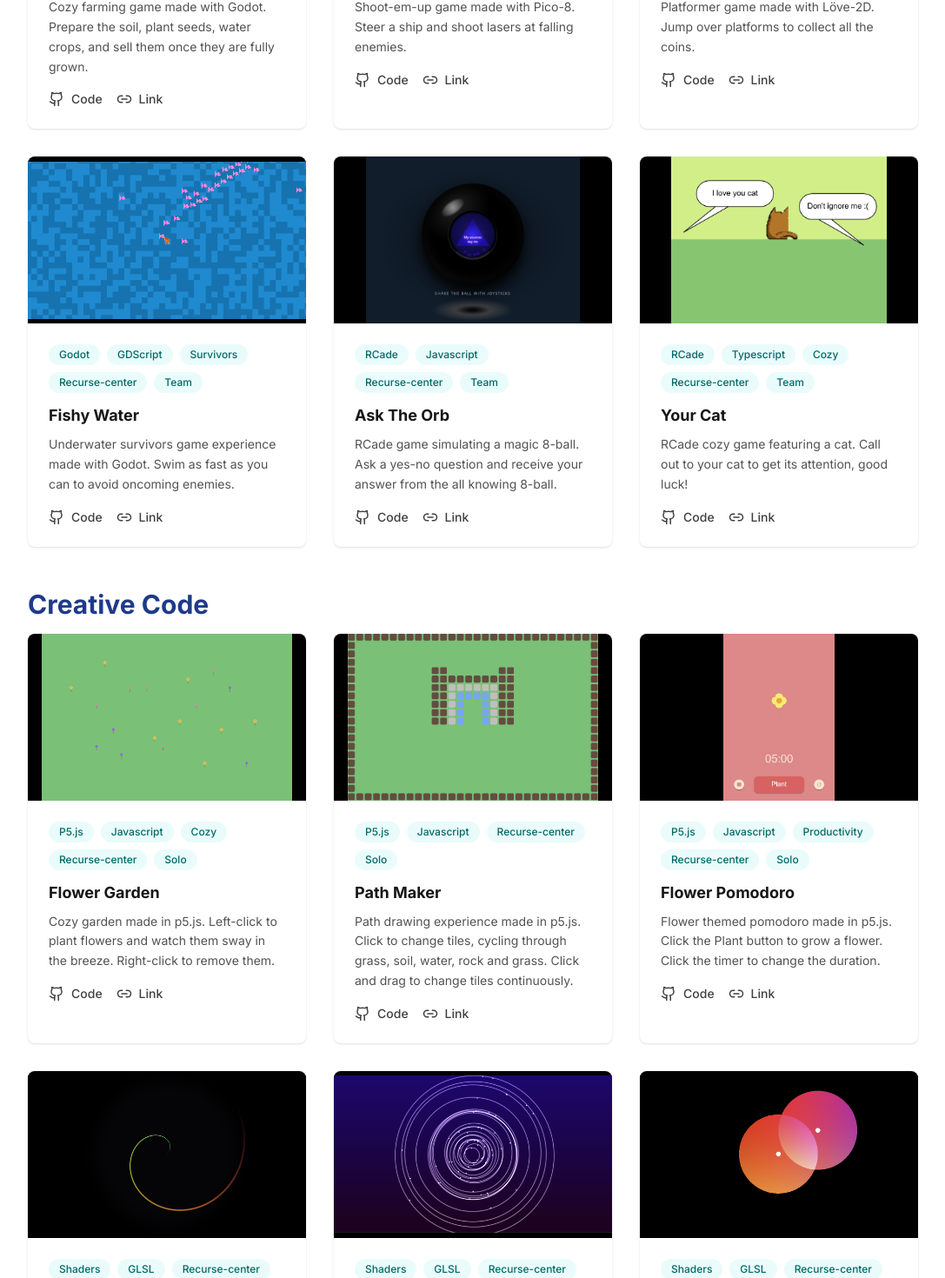
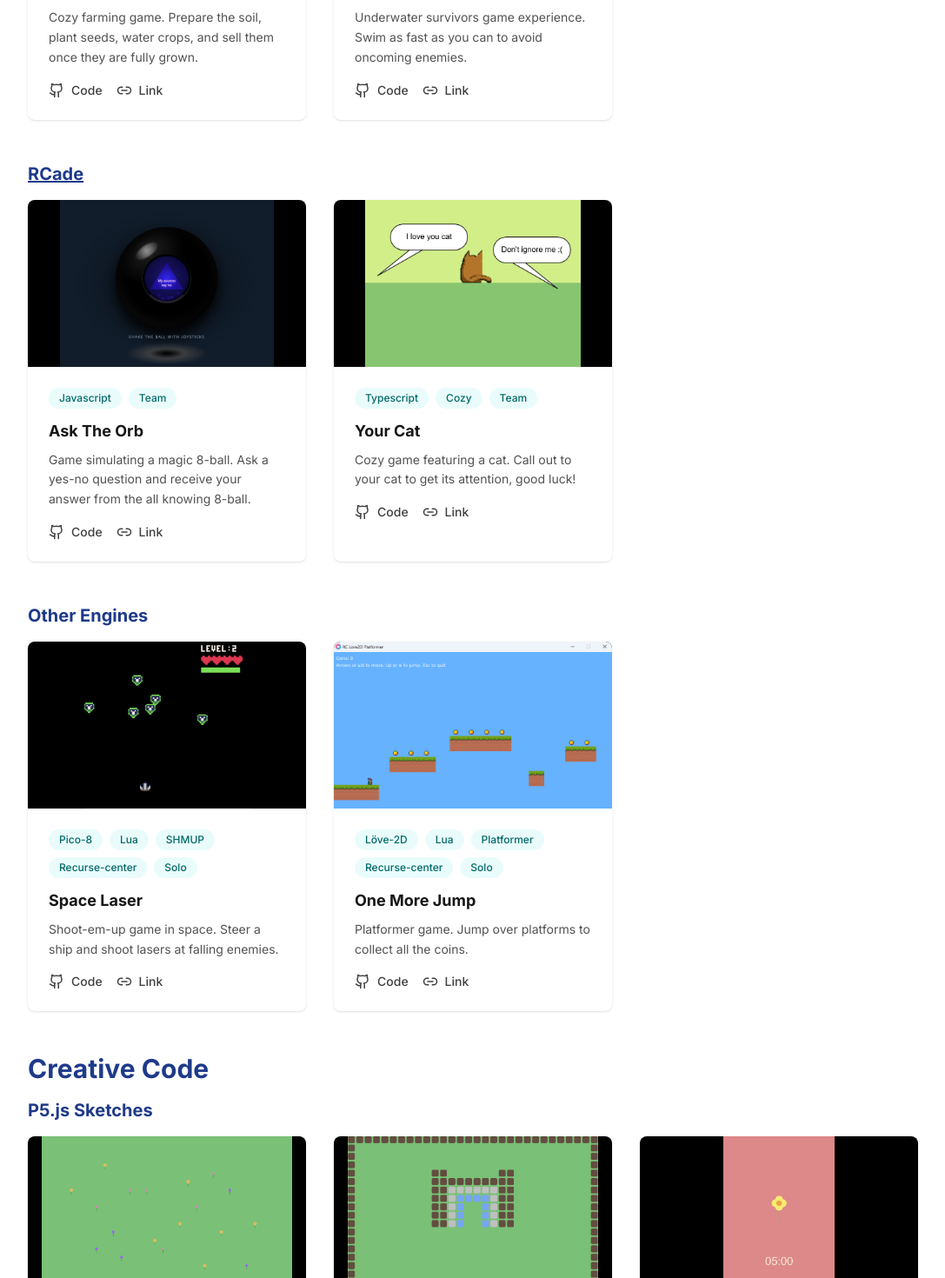
Before and after one commit to nadia-nh/nextjs-website, a Next.js app: page /projects in a window 1280 px wide. Shown: the part 1229-2699 px from the top of the page at 87% size, without its empty margins (96-1183 px from the left). Built offline with nearby package versions, Linux system fonts and the light colour scheme.

Commit message:
Add more subcategories and remove tags

```diff
--- a/app/projects/page.jsx
+++ b/app/projects/page.jsx
@@ -1,5 +1,12 @@
 import ProjectCard from './project-card';
-import { applications, games, creative_code } from './project.data.jsx';
+import {
+    applications,
+    games_godot,
+    games_rcade,
+    games_other,
+    sketches,
+    shaders
+} from './project.data.jsx';
 
 export const metadata = {
     title: 'Projects'
@@ -11,7 +18,8 @@ export default function ProjectsPage() {
             {/* Page Header */}
             <div className="mb-12">
                 <h1 className="mb-4">Projects</h1>
-                <p className="text-lg text-neutral-600 dark:text-neutral-400 max-w-2xl" style={{ color: 'var(--text-color)', opacity: 0.8 }}>
+                <p className="text-lg text-neutral-600 dark:text-neutral-400 max-w-2xl"
+                    style={{ color: 'var(--text-color)', opacity: 0.8 }}>
 
                 </p>
             </div>
@@ -29,21 +37,56 @@ export default function ProjectsPage() {
 
             <h2 className="mb-4">Games</h2>
 
-            {/* Games Grid */}
+            <h3 className="mb-4">Godot Engine</h3>
+            {/* Godot Games Grid */}
             <div className="grid gap-8 sm:grid-cols-2 lg:grid-cols-3">
-                {games.map((game) => (
+                {games_godot.map((game) => (
                     <ProjectCard key={game.id} project={game} />
                 ))}
             </div>
 
             <br /><br />
+            <h3 className="mb-4">
+                <a
+                href='https://github.com/fcjr/RCade'
+                target="_blank"
+                aria-label="RCade repository">
+                RCade
+                </a>
+            </h3>
+            {/* RCade Games Grid */}
+            <div className="grid gap-8 sm:grid-cols-2 lg:grid-cols-3">
+                {games_rcade.map((game) => (
+                    <ProjectCard key={game.id} project={game} />
+                ))}
+            </div>
 
+            <br /><br />
+            <h3 className="mb-4">Other Engines</h3>
+            {/* Other Games Grid */}
+            <div className="grid gap-8 sm:grid-cols-2 lg:grid-cols-3">
+                {games_other.map((game) => (
+                    <ProjectCard key={game.id} project={game} />
+                ))}
+            </div>
+
+            <br /><br />
             <h2 className="mb-4">Creative Code</h2>
+
+            <h3 className="mb-4">P5.js Sketches</h3>
 
             {/* Creative Code Grid */}
             <div className="grid gap-8 sm:grid-cols-2 lg:grid-cols-3">
-                {creative_code.map((creative_code) => (
-                    <ProjectCard key={creative_code.id} project={creative_code} />
+                {sketches.map((sketch) => (
+                    <ProjectCard key={sketch.id} project={sketch} />
+                ))}
+            </div>
+
+            <br /><br />
+            <h3 className="mb-4">Time-based Shaders</h3>
+            <div className="grid gap-8 sm:grid-cols-2 lg:grid-cols-3">
+                {shaders.map((shader) => (
+                    <ProjectCard key={shader.id} project={shader} />
                 ))}
             </div>
         </div>
--- a/app/projects/project.data.jsx
+++ b/app/projects/project.data.jsx
@@ -38,21 +38,57 @@ export const applications = [
     },
 ];
 
-export const games = [
+export const games_godot = [
     {
         id: 1,
         title: 'Plant And Prosper',
-        description: `Cozy farming game made with Godot.
+        description: `Cozy farming game.
             Prepare the soil, plant seeds, water crops, and sell them once they are fully grown.`,
         image: screenshotRcGodotFarmRpg,
         liveUrl: 'https://forgepixel.itch.io/plant-and-prosper',
         githubUrl: 'https://github.com/nadia-nh/rc-godot-farm-rpg',
-        tags: ['Godot', 'GDScript', 'Cozy', 'Recurse-center', 'Solo']
+        tags: ['GDScript', 'Cozy', 'Solo']
     },
     {
         id: 2,
+        title: 'Fishy Water',
+        description: `Underwater survivors game experience.
+            Swim as fast as you can to avoid oncoming enemies.`,
+        image: screenshotRcSurvivors,
+        liveUrl: 'https://forgepixel.itch.io/fishy-water',
+        githubUrl: 'https://github.com/nadia-nh/rc-survivors-game',
+        tags: ['GDScript', 'Survivors', 'Team']
+    },
+];
+
+export const games_rcade = [
+    {
+        id: 1,
+        title: 'Ask The Orb',
+        description: `Game simulating a magic 8-ball.
+            Ask a yes-no question and receive your answer from the all knowing 8-ball.`,
+        image: screenshotRc8Ball,
+        liveUrl: 'https://editor.p5js.org/nadia-nh/full/VKEy3PDBB',
+        githubUrl: 'https://github.com/nadia-nh/rc-8-ball-rcade',
+        tags: ['Javascript', 'Team']
+    },
+    {
+        id: 2,
+        title: 'Your Cat',
+        description: `Cozy game featuring a cat.
+            Call out to your cat to get its attention, good luck!`,
+        image: screenshotRcCatIgnore,
+        liveUrl: 'https://editor.p5js.org/nadia-nh/full/lWcGcg2eZ',
+        githubUrl: 'https://github.com/sllewely/cat-ignore',
+        tags: ['Typescript', 'Cozy', 'Team']
+    },
+];
+
+export const games_other = [
+    {
+        id: 1,
         title: 'Space Laser',
-        description: `Shoot-em-up game made with Pico-8.
+        description: `Shoot-em-up game in space.
             Steer a ship and shoot lasers at falling enemies.`,
         image: screenshotRcShooter,
         liveUrl: 'https://www.lexaloffle.com/bbs/cart_info.php?cid=rasifebuhi-8',
@@ -60,110 +96,82 @@ export const games = [
         tags: ['Pico-8', 'Lua', 'SHMUP', 'Recurse-center', 'Solo']
     },
     {
-        id: 3,
+        id: 2,
         title: 'One More Jump',
-        description: `Platformer game made with Löve-2D.
+        description: `Platformer game.
             Jump over platforms to collect all the coins.`,
         image: screenshotRcLovePlatformer,
         liveUrl: 'https://forgepixel.itch.io/one-more-jump',
         githubUrl: 'https://github.com/nadia-nh/rc-love2d-platformer',
         tags: ['Löve-2D', 'Lua', 'Platformer', 'Recurse-center', 'Solo']
     },
-    {
-        id: 4,
-        title: 'Fishy Water',
-        description: `Underwater survivors game experience made with Godot.
-            Swim as fast as you can to avoid oncoming enemies.`,
-        image: screenshotRcSurvivors,
-        liveUrl: 'https://forgepixel.itch.io/fishy-water',
-        githubUrl: 'https://github.com/nadia-nh/rc-survivors-game',
-        tags: ['Godot', 'GDScript', 'Survivors', 'Recurse-center', 'Team']
-    },
-    {
-        id: 5,
-        title: 'Ask The Orb',
-        description: `RCade game simulating a magic 8-ball.
-            Ask a yes-no question and receive your answer from the all knowing 8-ball.`,
-        image: screenshotRc8Ball,
-        liveUrl: 'https://editor.p5js.org/nadia-nh/full/VKEy3PDBB',
-        githubUrl: 'https://github.com/nadia-nh/rc-8-ball-rcade',
-        tags: ['RCade', 'Javascript', 'Recurse-center', 'Team']
-    },
-    {
-        id: 6,
-        title: 'Your Cat',
-        description: `RCade cozy game featuring a cat.
-            Call out to your cat to get its attention, good luck!`,
-        image: screenshotRcCatIgnore,
-        liveUrl: 'https://editor.p5js.org/nadia-nh/full/lWcGcg2eZ',
-        githubUrl: 'https://github.com/sllewely/cat-ignore',
-        tags: ['RCade', 'Typescript', 'Cozy', 'Recurse-center', 'Team']
-    },
 ];
 
-export const creative_code = [
+export const sketches = [
     {
         id: 1,
         title: 'Flower Garden',
-        description: `Cozy garden made in p5.js.
+        description: `Cozy garden.
             Left-click to plant flowers and watch them sway in the breeze.
             Right-click to remove them.`,
         image: screenshotRcFlowerGarden,
         liveUrl: 'https://editor.p5js.org/nadia-nh/full/H0Lgt_z6k',
         githubUrl: 'https://github.com/nadia-nh/rc-creative-coding/tree/main/flower-garden',
-        tags: ['P5.js', 'Javascript', 'Cozy', 'Recurse-center', 'Solo']
+        tags: ['Javascript', 'Cozy', 'Solo']
     },
     {
         id: 2,
         title: 'Path Maker',
-        description: `Path drawing experience made in p5.js.
-            Click to change tiles, cycling through grass, soil, water, rock and grass.
-            Click and drag to change tiles continuously.`,
+        description: `Path-drawing experience.
+            Click to cycle through grass, soil, water, and rock.
+            Click and drag to paint tiles continuously.`,
         image: screenshotRcPathMaker,
         liveUrl: 'https://editor.p5js.org/nadia-nh/full/2wc-SBZAT',
         githubUrl: 'https://github.com/nadia-nh/rc-creative-coding/tree/main/path-maker',
-        tags: ['P5.js', 'Javascript', 'Recurse-center', 'Solo']
+        tags: ['Javascript', 'Planning', 'Solo']
     },
     {
         id: 3,
         title: 'Flower Pomodoro',
-        description: `Flower themed pomodoro made in p5.js.
+        description: `Flower themed pomodoro.
             Click the Plant button to grow a flower.
             Click the timer to change the duration.`,
         image: screenshotRcFlowerPomodoro,
         liveUrl: 'https://editor.p5js.org/nadia-nh/full/NZ9HCfpnp',
         githubUrl: 'https://github.com/nadia-nh/rc-creative-coding/tree/main/flower-pomodoro',
-        tags: ['P5.js', 'Javascript', 'Productivity', 'Recurse-center', 'Solo']
+        tags: ['Javascript', 'Productivity', 'Solo']
     },
+];
+
+export const shaders = [
     {
-        id: 4,
+        id: 1,
         title: 'Rainbow Spiral',
-        description: `Rainbow spiral using shaders.
-            The spiral cycles through colors as it spins and fades at the edge.`,
+        description: `Rainbow spinning spiral.
+            It cycles through colors and softly fades at the edges.`,
         image: screenshotRcRainbowSpiral,
         liveUrl: 'https://www.shadertoy.com/view/33SBDD',
         githubUrl: 'https://github.com/nadia-nh/rc-creative-coding/tree/main/rainbow-spiral',
-        tags: ['Shaders', 'GLSL', 'Recurse-center', 'Solo']
+        tags: ['GLSL', 'Abstract', 'Solo']
     },
     {
-        id: 5,
+        id: 2,
         title: 'Rings And Planets',
-        description: `Constellation using shaders.
-            The rings with orbiting planets move dynamically.
-            The colors shift with time.`,
+        description: `Constellation scene.
+            Rings and orbiting planets move dynamically, with colors shifting over time.`,
         image: screenshotRcRingsPlanets,
         liveUrl: 'https://www.shadertoy.com/view/W3jBWW',
         githubUrl: 'https://github.com/nadia-nh/rc-creative-coding/tree/main/rings-and-planets',
-        tags: ['Shaders', 'GLSL', 'Recurse-center', 'Solo']
+        tags: ['GLSL', 'Geometric', 'Solo']
     },
     {
-        id: 6,
+        id: 3,
         title: 'Shifting Spheres',
-        description: `Eye like circles using shaders.
-            Shifting spheres move over time, featuring a changing color gradient.`,
+        description: `Shifting eye-like spheres.
+            The forms loop continously featuring a changing color gradient.`,
         image: screenshotRcShiftingSpheres,
         liveUrl: 'https://www.shadertoy.com/view/tc3cWN',
         githubUrl: 'https://github.com/nadia-nh/rc-creative-coding/tree/main/shifting-spheres',
-        tags: ['Shaders', 'GLSL', 'Recurse-center', 'Team']
+        tags: ['GLSL', 'Abstract','Solo']
     },
 ];
```
